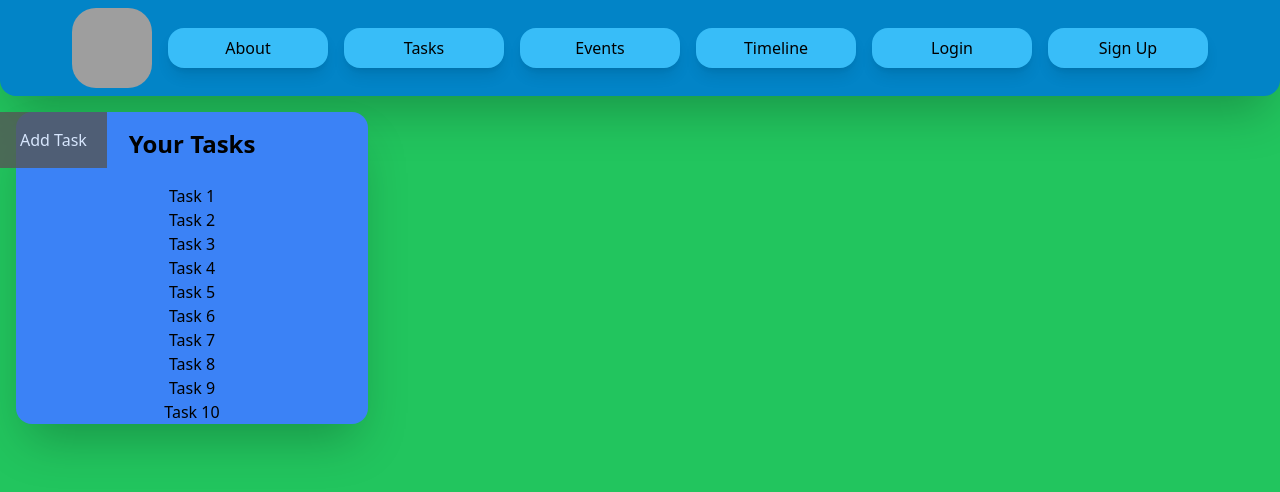
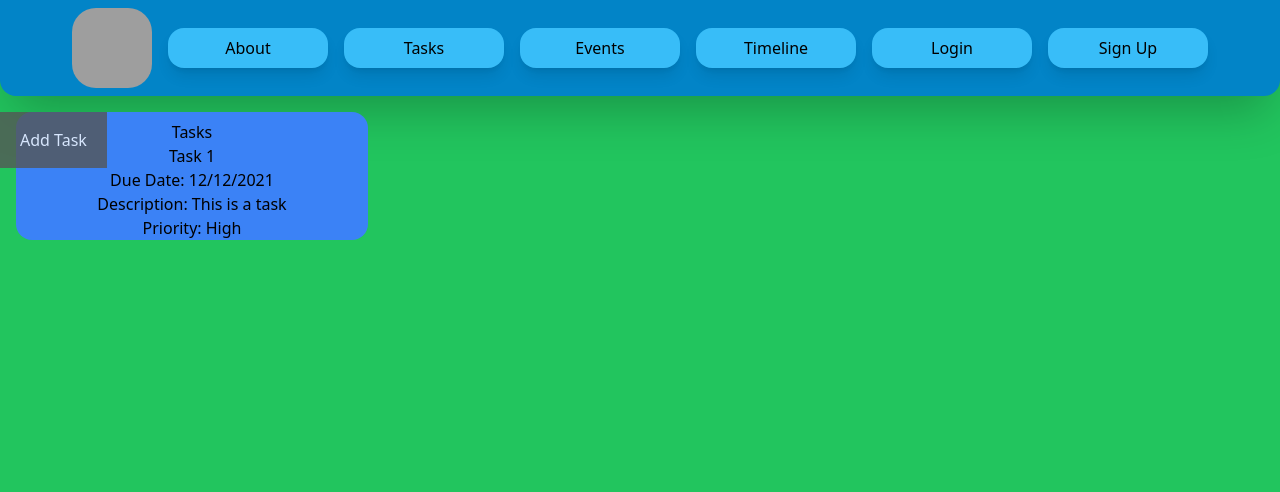
Before and after one commit to K7theCompSciMan/taskermind, a SvelteKit app: page /tasks in a window 1280 px wide. Shown: the top 492 px of the page. Built offline with nearby package versions, Linux system fonts and the light colour scheme; grey boxes are pictures that could not be loaded.

Commit message:
once again

```diff
--- a/src/routes/tasks/+page.svelte
+++ b/src/routes/tasks/+page.svelte
@@ -99,8 +99,16 @@
 .showtasks {
 
   justify-content: center;
-  align-items: center;
+  text-align: center;
   flex-direction: column;
+  width: 352px;
+  background-color: rgb(59, 130, 246);
+  border-radius: 1rem;
+  margin: 1rem;
+  box-shadow: var(--tw-ring-offset-shadow, 0 0 #0000), var(--tw-ring-shadow, 0 0 #0000), var(--tw-shadow);
+  padding-top: 0.5rem/* 8px */;
+
+
 
 }
 </style>
@@ -127,42 +135,14 @@
 	<button class="cancel" on:click={closeForm}>Close</button>
 
 </div>
-<div class="justify-center text-center w-[22rem] bg-blue-500 rounded-2xl m-4 shadow-2xl pt-2">
-  <div class="m-2 font-bold text-2xl ">
-    Your Tasks
-  </div>
-  <div class="m-4 mt-6">
-    <div class="showtasks">
-      <p>Task 1</p>
+<div class="showtasks">
+    <h1>Tasks</h1>
+    <div>
+        <h2>Task 1</h2>
+        <p>Due Date: 12/12/2021</p>
+        <p>Description: This is a task</p>
+        <p>Priority: High</p>
     </div>
-    <div class="showtasks">
-      <p>Task 2</p>
-    </div>
-    <div class="showtasks">
-      <p>Task 3</p>
-    </div>
-    <div class="showtasks">
-      <p>Task 4</p>
-    </div>
-    <div class="showtasks">
-      <p>Task 5</p>
-    </div>
-    <div class="showtasks">
-      <p>Task 6</p>
-    </div>
-    <div class="showtasks">
-      <p>Task 7</p>
-    </div>
-    <div class="showtasks">
-      <p>Task 8</p>
-    </div>
-    <div class="showtasks">
-      <p>Task 9</p>
-    </div>
-    <div class="showtasks">
-      <p>Task 10</p>
-    </div>
-  </div>
 </div>
 
 <script lang="ts">
```
